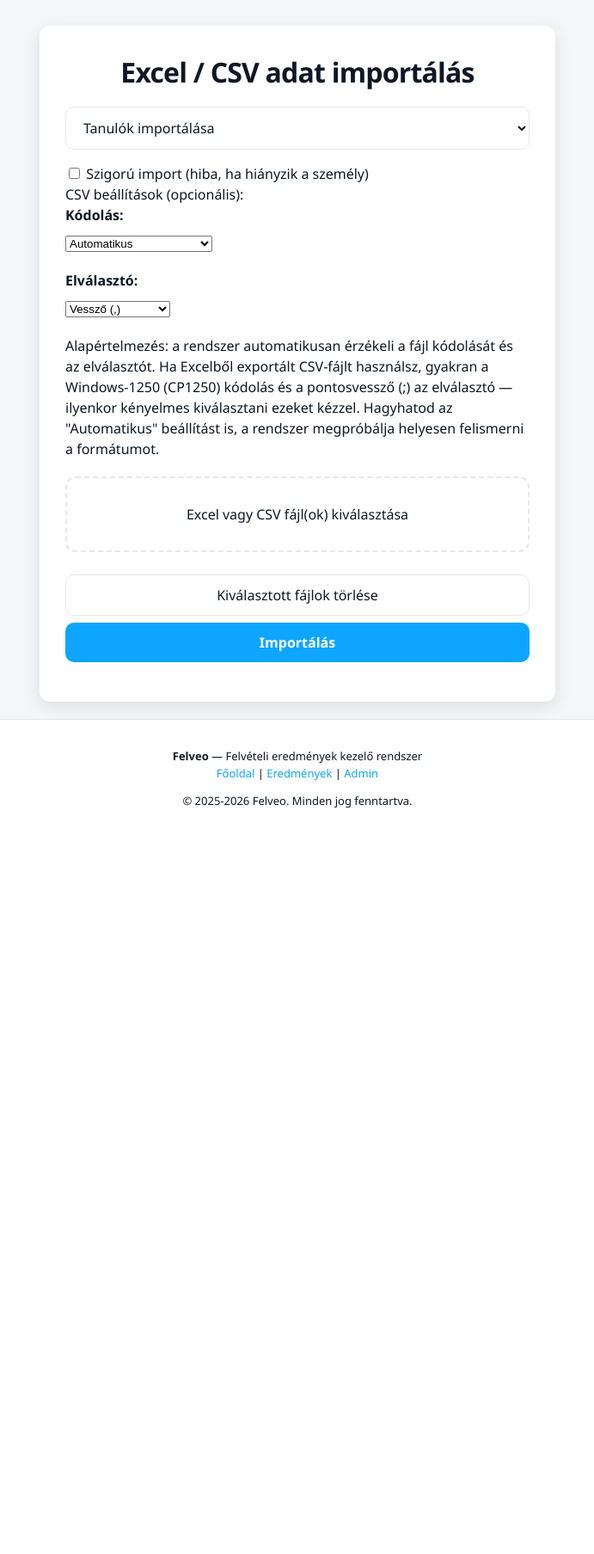
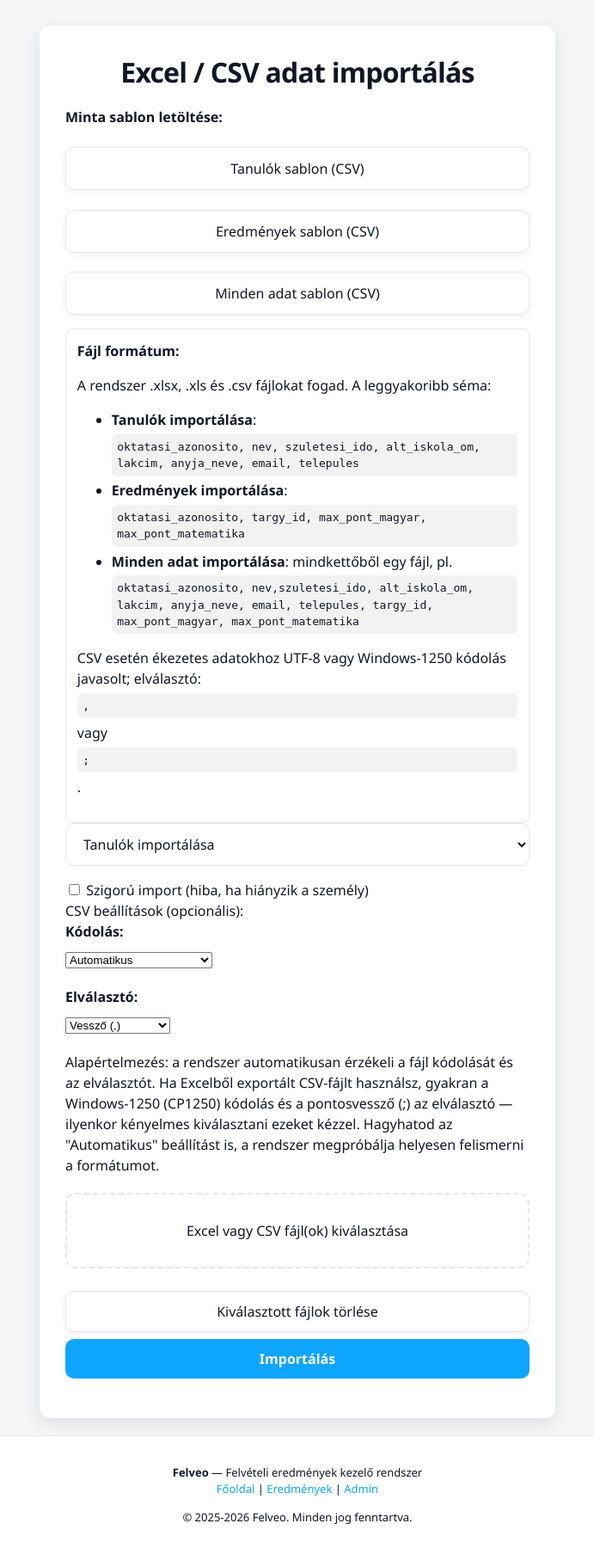
Before and after one commit to Fotelharc0s/Felveo, a PHP site: page /Felveo-main/import.php in a window 1280 px wide. Shown: the part 60-1867 px from the top of the page at 86% size, without its empty margins (294-985 px from the left). Before the commit the page ends 1000 px from the top, so only its background shows below. Run offline with PHP 8.4, Linux system fonts and the light colour scheme; the visitor is signed in with stand-in values (Sample User, id 1).

Commit message:
Példa import fájlok.

```diff
--- a/import.php
+++ b/import.php
@@ -1,6 +1,47 @@
 <?php
 session_start();
 if (session_status() === PHP_SESSION_NONE) session_start();
+
+// Letölthető mintafájl kezelése
+if (isset($_GET['template'])) {
+    $type = $_GET['template'];
+
+    function outputCsvTemplate($filename, $rows, $delimiter = ';') {
+        header('Content-Type: text/csv; charset=utf-8');
+        header('Content-Disposition: attachment; filename=' . $filename);
+        // UTF-8 BOM, hogy Excel jól nyissa meg
+        echo "\xEF\xBB\xBF";
+        $out = fopen('php://output', 'w');
+        foreach ($rows as $row) {
+            fputcsv($out, $row, $delimiter);
+        }
+        fclose($out);
+        exit;
+    }
+
+    if ($type === 'szemelyek') {
+        outputCsvTemplate('felveteli_szemelyek_template.csv', [
+            ['oktatasi_azonosito', 'nev', 'szuletesi_ido', 'alt_iskola_om', 'lakcim', 'anyja_neve', 'email', 'telepules'],
+            ['12345678901', 'Nagy Anna', '2006-03-05', '034500', 'Debrecen Béke út 10.', 'Nagy Erzsébet', 'nagy.anna@example.com', 'Debrecen'],
+            ['72770184806', 'Kovacs János', '2005-05-12', '031200', '3780 Edelény xy utca 12', 'Kovacsné', 'kovacs.janos@example.com', 'Edelény'],
+        ]);
+    }
+    if ($type === 'eredmenyek') {
+        outputCsvTemplate('felveteli_eredmenyek_template.csv', [
+            ['oktatasi_azonosito', 'targy_id', 'max_pont_magyar', 'max_pont_matematika'],
+            ['12345678901', '1', '50', '50'],
+            ['12345678901', '2', '50', '50'],
+        ]);
+    }
+    if ($type === 'osszes') {
+        outputCsvTemplate('felveteli_osszes_template.csv', [
+            ['oktatasi_azonosito', 'nev', 'szuletesi_ido', 'alt_iskola_om', 'lakcim', 'anyja_neve', 'email', 'telepules', 'targy_id', 'max_pont_magyar', 'max_pont_matematika'],
+            ['12345678901', 'Nagy Anna', '2006-03-05', '034500', 'Debrecen Béke út 10.', 'Nagy Erzsébet', 'nagy.anna@example.com', 'Debrecen', '1', '50', '50'],
+            ['12345678901', 'Nagy Anna', '2006-03-05', '034500', 'Debrecen Béke út 10.', 'Nagy Erzsébet', 'nagy.anna@example.com', 'Debrecen', '2', '50', '50'],
+        ]);
+    }
+}
+
 if (empty($_SESSION['is_admin'])) {
     header('Location: admin_login.php');
     exit;
@@ -21,9 +62,26 @@ if (empty($_SESSION['is_admin'])) {
         <div class="import-container">
             <form id="uploadForm" class="import-form" method="post" enctype="multipart/form-data" action="upload.php">
         <h1>Excel / CSV adat importálás</h1>
+        <div class="template-links" style="margin-bottom:1rem;">
+            <strong>Minta sablon letöltése:</strong>
+            <a href="import.php?template=szemelyek" class="secondary-btn" style="margin-right:0.5rem;">Tanulók sablon (CSV)</a>
+            <a href="import.php?template=eredmenyek" class="secondary-btn" style="margin-right:0.5rem;">Eredmények sablon (CSV)</a>
+            <a href="import.php?template=osszes" class="secondary-btn">Minden adat sablon (CSV)</a>
+        </div>
+        <div class="template-help">
+            <strong>Fájl formátum:</strong>
+            <p>A rendszer .xlsx, .xls és .csv fájlokat fogad. A leggyakoribb séma:</p>
+            <ul>
+                <li><strong>Tanulók importálása</strong>: <code>oktatasi_azonosito, nev, szuletesi_ido, alt_iskola_om, lakcim, anyja_neve, email, telepules</code></li>
+                <li><strong>Eredmények importálása</strong>: <code>oktatasi_azonosito, targy_id, max_pont_magyar, max_pont_matematika</code></li>
+                <li><strong>Minden adat importálása</strong>: mindkettőből egy fájl, pl. <code>oktatasi_azonosito, nev,szuletesi_ido, alt_iskola_om, lakcim, anyja_neve, email, telepules, targy_id, max_pont_magyar, max_pont_matematika</code></li>
+            </ul>
+            <p>CSV esetén ékezetes adatokhoz UTF-8 vagy Windows-1250 kódolás javasolt; elválasztó: <code>,</code> vagy <code>;</code>.</p>
+        </div>
         <select name="import_type" class="select">
             <option value="szemelyek">Tanulók importálása</option>
             <option value="eredmenyek">Eredmények importálása</option>
+            <option value="osszes">Minden adat importálása</option>
         </select>
 
         <label>
--- a/style.css
+++ b/style.css
@@ -120,7 +120,7 @@ h1, h2 {
 }
 
 .secondary-btn {
-    background: transparent;
+    background: #ffffff;
     border: 1px solid var(--border);
     color: var(--text);
     cursor: pointer;
@@ -128,11 +128,82 @@ h1, h2 {
     text-decoration: none;
     display: inline-block;
     text-align: center;
+    width: 100%;
+    box-shadow: 0 2px 8px rgba(0,0,0,0.06);
 }
 
 .secondary-btn:hover {
-    background: rgba(0, 0, 0, 0.05);
-}
+    background: #f8fafc;
+    border-color: var(--primary);
+    color: var(--primary);
+}
+
+.template-links {
+    display: flex;
+    flex-direction: column;
+    gap: 0.8rem;
+}
+
+.template-help {
+    background: var(--card-bg);
+    border: 1px solid var(--border);
+    padding: 0.8rem;
+    border-radius: 8px;
+    color: var(--text);
+}
+
+.template-help strong,
+.template-help p,
+.template-help ul,
+.template-help li,
+.template-help code {
+    color: var(--text);
+}
+
+.template-help,
+.template-help p,
+.template-help ul,
+.template-help li,
+.template-help code {
+    overflow-wrap: break-word;
+    word-break: break-word;
+}
+
+.template-help code {
+    display: block;
+    white-space: pre-wrap;
+    background: rgba(0,0,0,0.05);
+    padding: 0.3rem 0.4rem;
+    border-radius: 6px;
+    margin: 0.3rem 0;
+}
+
+body.dark .template-help {
+    background: #1f2937;
+    border: 1px solid #334155;
+    color: #e2e8f0;
+}
+
+body.dark .template-help strong,
+body.dark .template-help p,
+body.dark .template-help ul,
+body.dark .template-help li,
+body.dark .template-help code {
+    color: #e2e8f0;
+}
+
+body.dark .secondary-btn {
+    background: #11223a;
+    border-color: #334155;
+    color: #e2e8f0;
+}
+
+body.dark .secondary-btn:hover {
+    background: #1b2c48;
+    border-color: #38bdf8;
+    color: #38bdf8;
+}
+
 
 /* ===== 5. Speciális komponenseks ===== */
 
--- a/upload.php
+++ b/upload.php
@@ -166,6 +166,10 @@ for ($fi = 0; $fi < $countFiles; $fi++) {
             $count = importSzemelyek($sheet, $rows, $header, $pdo);
         } elseif ($type === 'eredmenyek') {
             $count = importEredmenyek($sheet, $rows, $header, $pdo, $strict);
+        } elseif ($type === 'osszes') {
+            $countSzemelyek = importSzemelyek($sheet, $rows, $header, $pdo);
+            $countEredmenyek = importEredmenyek($sheet, $rows, $header, $pdo, $strict);
+            $count = $countSzemelyek + $countEredmenyek;
         } else {
             throw new Exception("Ismeretlen import típus: $type");
         }
```
